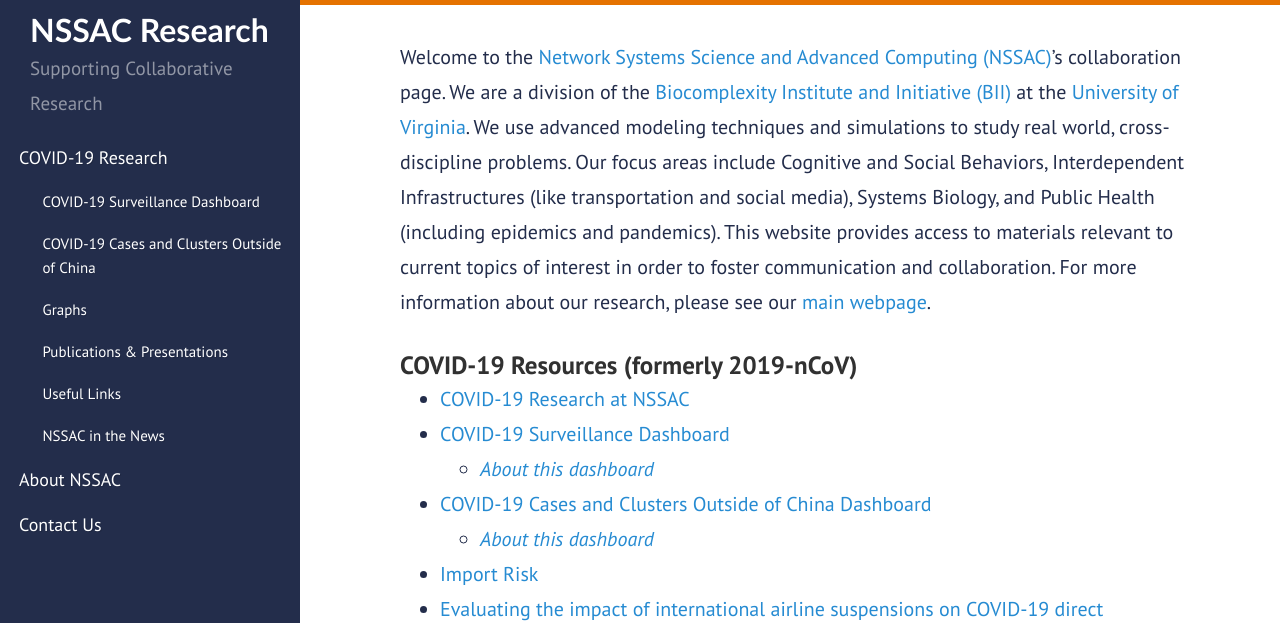
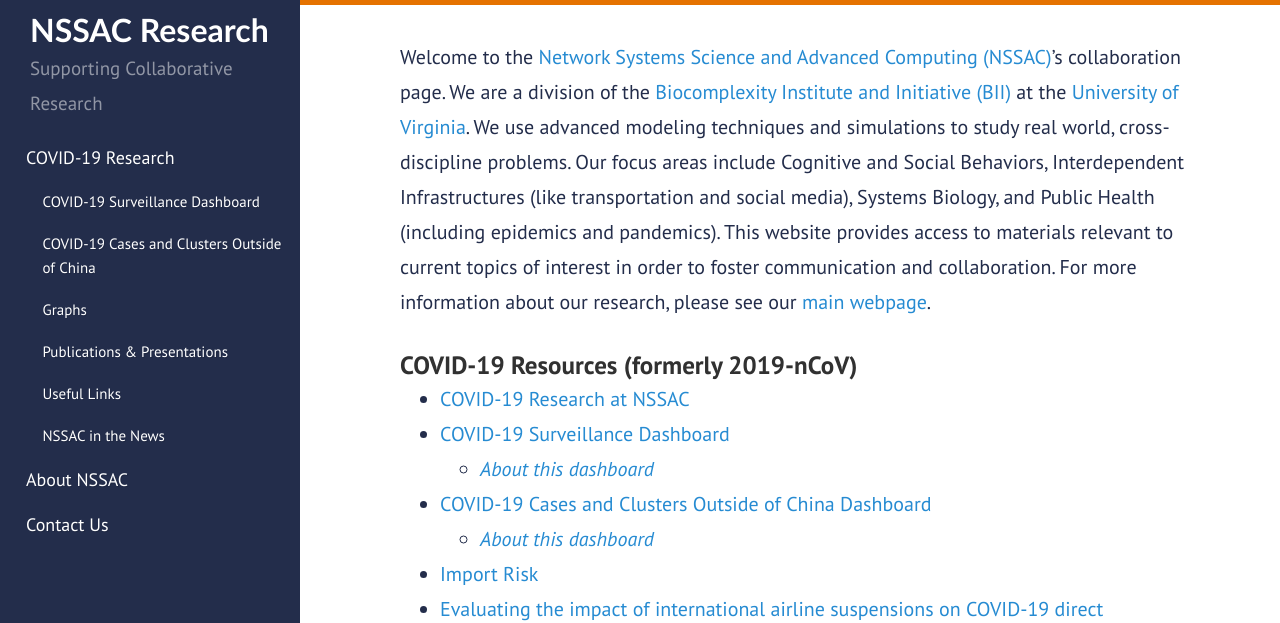
Before and after one commit to mehta-gaurav/mehta-gaurav.github.io, a Jekyll site: the page built from index.md, in a window 1280 px wide. Shown: the top 623 px of the page. Built offline with Jekyll 4.4.1, drawn with Linux system fonts in a browser that asks for light colours.

Commit message:
Update layout.css

```diff
--- a/public/css/layout.css
+++ b/public/css/layout.css
@@ -207,7 +207,7 @@
     }
     #menu li {
         float: none;
-        padding-left: 0 ;
+        padding-left: 7px ;
     }
     #menu .sub-menu li {
         float: none;
```
